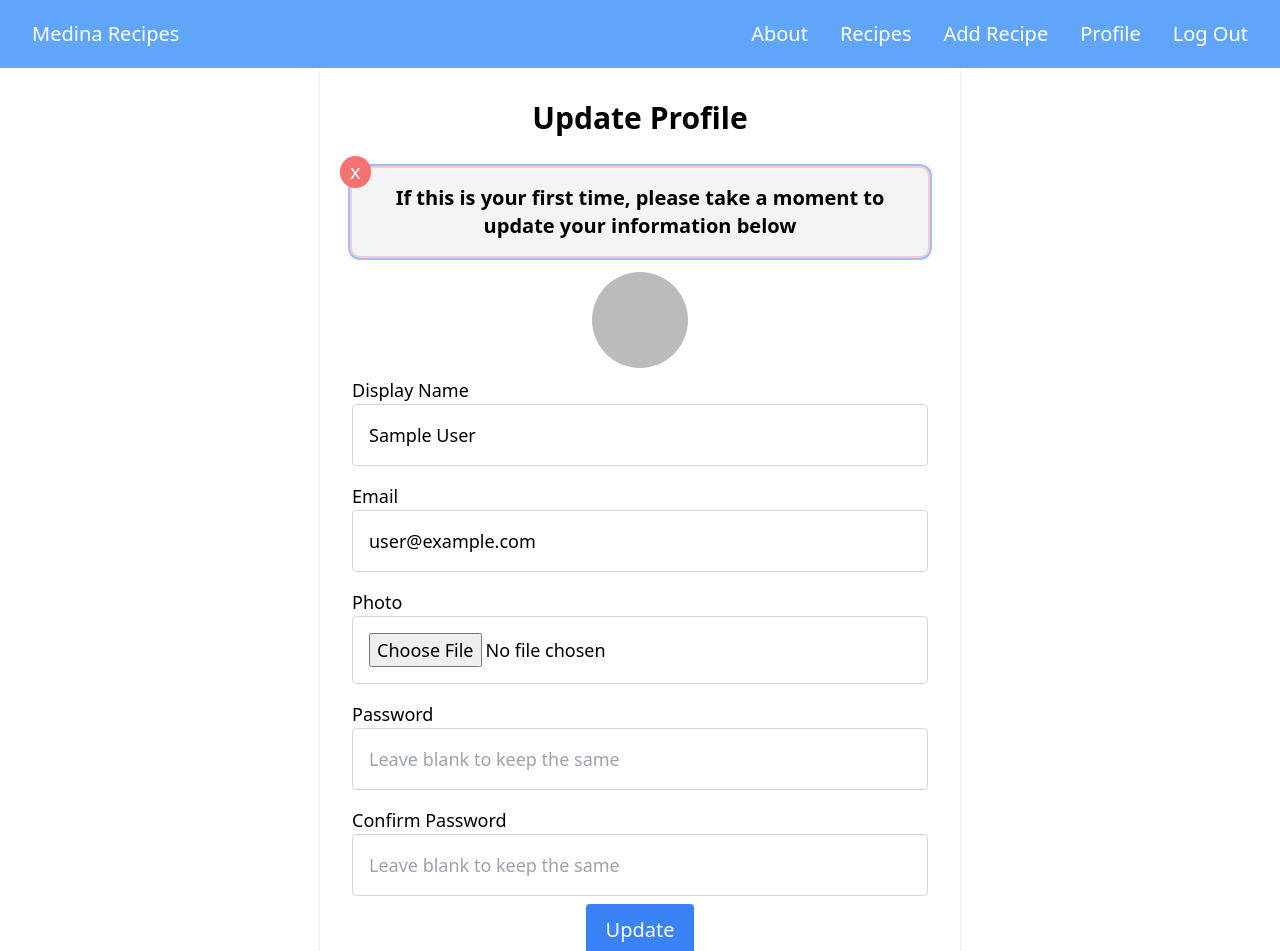
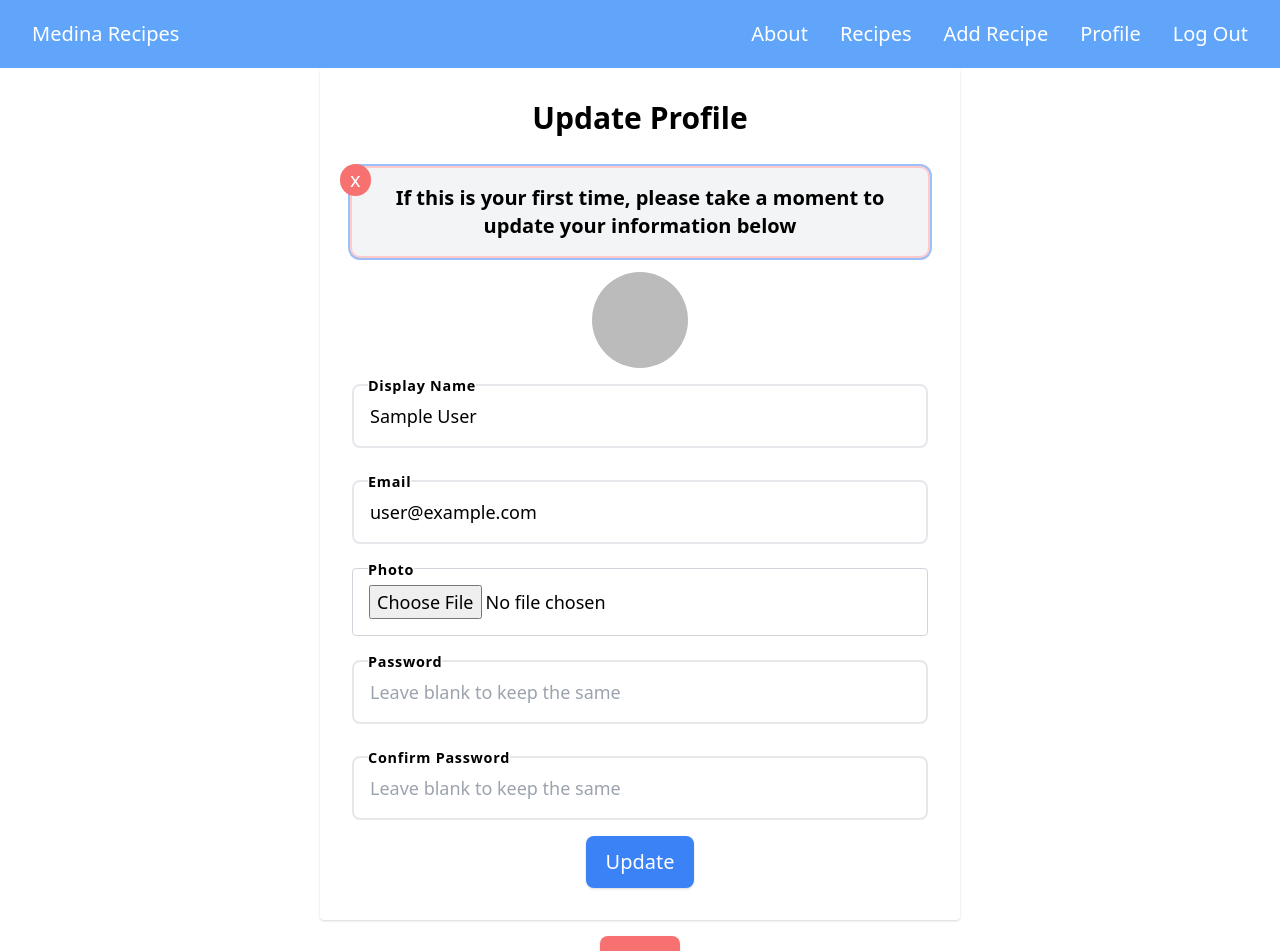
Before and after one commit to jccdev45/family-recipes, a React (Create React App) app: page /update-profile in a window 1280 px wide. Shown: the top 951 px of the page. Built offline with nearby package versions, Linux system fonts and the light colour scheme; no server answers; sample sign-in values are in the browser's storage.

Commit message:
Uniform...forms

```diff
--- a/src/screens/auth/ForgotPassword.js
+++ b/src/screens/auth/ForgotPassword.js
@@ -33,7 +33,7 @@ export function ForgotPassword() {
 
   return (
     <AuthContainer>
-      <div className="flex flex-col w-11/12 p-8 rounded shadow md:w-2/3">
+      <div className="flex flex-col w-11/12 p-8 rounded shadow md:w-2/3 lg:w-1/2">
         <h2 className="mb-4 text-3xl font-bold text-center">Password reset</h2>
         {error && <h1>{error}</h1>}
         {message && <h1>{message}</h1>}
@@ -44,19 +44,20 @@ export function ForgotPassword() {
         >
           <label
             htmlFor="email"
-            className="flex flex-col justify-start w-full my-4 text-lg rounded"
+            className="relative flex flex-col justify-start w-full my-4 text-lg rounded"
           >
-            <span>Email</span>
+            <small className="small -top-1">Email</small>
             <input
               ref={emailRef}
               type="email"
-              className="p-4 border border-gray-300 rounded"
+              className="input"
+              placeholder="john@doe.com"
               required
             />
           </label>
           <button
             disabled={loading}
-            className="px-6 py-4 text-white bg-blue-500 rounded"
+            className="px-6 py-4 text-lg font-bold text-white bg-blue-500 btn"
           >
             Reset Password
           </button>
--- a/src/screens/auth/Login.js
+++ b/src/screens/auth/Login.js
@@ -49,32 +49,34 @@ export function Login() {
         >
           <label
             htmlFor="email"
-            className="flex flex-col justify-start w-full my-4 text-lg rounded"
+            className="relative flex flex-col justify-start w-full my-4 text-lg rounded"
           >
-            <span>Email</span>
+            <small className="-top-1 small">Email</small>
             <input
               ref={emailRef}
               type="email"
-              className="p-4 border border-gray-300 rounded"
+              className="input"
               required
+              placeholder="john@doe.com"
             />
           </label>
           <label
             htmlFor="password"
-            className="flex flex-col justify-start w-full my-4 text-lg rounded"
+            className="relative flex flex-col justify-start w-full my-4 text-lg rounded"
           >
-            <span>Password</span>
+            <small className="-top-1 small">Password</small>
             <input
               ref={passwordRef}
               type="password"
-              className="p-4 border border-gray-300 rounded"
+              className="input"
               required
+              placeholder="hunter2"
             />
           </label>
           <button
             disabled={loading}
             type="submit"
-            className="px-6 py-4 text-white bg-blue-500 rounded"
+            className="px-6 py-4 text-lg font-bold text-white bg-blue-500 btn"
           >
             Log In
           </button>
--- a/src/screens/auth/Signup.js
+++ b/src/screens/auth/Signup.js
@@ -51,43 +51,46 @@ export function Signup() {
         >
           <label
             htmlFor="email"
-            className="flex flex-col justify-start w-full my-4 text-lg rounded"
+            className="relative flex flex-col justify-start w-full my-2 text-lg rounded"
           >
-            <span>Email</span>
+            <small className="-top-1 small">Email</small>
             <input
               ref={emailRef}
               type="email"
-              className="p-4 border border-gray-300 rounded"
+              className="input"
+              placeholder="john@doe.com"
               required
             />
           </label>
           <label
             htmlFor="password"
-            className="flex flex-col justify-start w-full my-4 text-lg rounded"
+            className="relative flex flex-col justify-start w-full my-2 text-lg rounded"
           >
-            <span>Password</span>
+            <small className="-top-1 small">Password</small>
             <input
               ref={passwordRef}
               type="password"
-              className="p-4 border border-gray-300 rounded"
+              className="input"
+              placeholder="hunter2"
               required
             />
           </label>
           <label
             htmlFor="passwordConfirmation"
-            className="flex flex-col justify-start w-full my-4 text-lg rounded"
+            className="relative flex flex-col justify-start w-full my-2 text-lg rounded"
           >
-            <span>Confirm Password</span>
+            <small className="-top-1 small">Confirm Password</small>
             <input
               ref={confirmPasswordRef}
               type="password"
-              className="p-4 border border-gray-300 rounded"
+              className="input"
+              placeholder="hunter2"
               required
             />
           </label>
           <button
             disabled={loading}
-            className="px-6 py-4 text-white bg-blue-500 rounded"
+            className="px-6 py-4 text-lg font-bold text-white bg-blue-500 btn"
           >
             Sign Up
           </button>
@@ -95,7 +98,7 @@ export function Signup() {
       </div>
       <div className="my-4 text-xl">
         <span>Already have an account?</span>
-        <Link to="/login" className="text-blue-400 underline">
+        <Link to="/login" className="link">
           Log In
         </Link>
       </div>
--- a/src/screens/home/Home.js
+++ b/src/screens/home/Home.js
@@ -64,9 +64,7 @@ export function Home() {
               <span>
                 <span>at the bottom of the page.</span>
                 <div className="p-2 text-center bg-gray-100 rounded-lg">
-                  <span className="block font-bold text-red-400 lg:inline">
-                    Note:
-                  </span>
+                  <span className="block font-bold text-red-400">Note:</span>
                   If you are not currently signed in, you will be redirected to
                   the Login page.
                 </div>
--- a/src/screens/profile/Profile.js
+++ b/src/screens/profile/Profile.js
@@ -71,7 +71,7 @@ export function Profile() {
         {id === currentUser.uid && (
           <Link
             to="/update-profile"
-            className="w-2/3 p-4 mx-auto my-4 mt-3 text-lg text-center text-white bg-blue-500 rounded md:w-1/3 lg:w-1/4"
+            className="w-2/3 p-4 mx-auto my-4 mt-3 text-lg font-bold text-center text-white bg-blue-500 rounded md:w-1/3 lg:w-1/4"
           >
             Update Profile
           </Link>
--- a/src/screens/profile/UpdateProfile.js
+++ b/src/screens/profile/UpdateProfile.js
@@ -94,7 +94,7 @@ export function UpdateProfile() {
 
   return (
     <AuthContainer>
-      <div className="grid w-1/3 grid-cols-1 p-8 mx-auto rounded shadow md:w-2/3 lg:w-1/2">
+      <div className="grid w-full grid-cols-1 p-8 mx-auto rounded shadow md:w-2/3 lg:w-1/2">
         <h2 className="mb-4 text-3xl font-bold text-center">Update Profile</h2>
         <div
           className={`${
@@ -102,7 +102,7 @@ export function UpdateProfile() {
           } relative p-4 my-4 text-xl font-bold text-center bg-gray-100 rounded-lg shadow ring-2 ring-offset-2 ring-offset-red-200`}
         >
           <button
-            className="absolute px-2.5 py-0.5 text-white hover:bg-red-500 bg-red-400 rounded-full -left-3 -top-3"
+            className="absolute px-2.5 py-0.5 text-white hover:bg-red-500 bg-red-400 rounded-full -left-3 -top-1"
             onClick={toggleClosed}
           >
             x
@@ -121,39 +121,38 @@ export function UpdateProfile() {
           className="mx-auto rounded-full"
         />
         <form
-          action=""
           className="flex flex-col items-center w-full mx-auto"
           onSubmit={handleSubmit}
         >
           <label
             htmlFor="displayName"
-            className="flex flex-col justify-start w-full my-2 text-lg rounded"
+            className="relative flex flex-col justify-start w-full my-2 text-lg rounded"
           >
-            <span>Display Name</span>
+            <small className="small -top-1">Display Name</small>
             <input
               ref={displayNameRef}
               type="text"
               defaultValue={currentUser.displayName}
-              className="p-4 border border-gray-300 rounded"
+              className="input"
             />
           </label>
           <label
             htmlFor="email"
-            className="flex flex-col justify-start w-full my-2 text-lg rounded"
+            className="relative flex flex-col justify-start w-full my-2 text-lg rounded"
           >
-            <span>Email</span>
+            <small className="small -top-1">Email</small>
             <input
               ref={emailRef}
               type="email"
               defaultValue={currentUser.email}
-              className="p-4 border border-gray-300 rounded"
+              className="input"
             />
           </label>
           <label
             htmlFor="img"
             className="relative flex flex-col justify-start w-full my-2 text-lg rounded"
           >
-            <span>Photo</span>
+            <small className="small -top-3">Photo</small>
             <input
               ref={photoRef}
               onChange={handleChange}
@@ -175,37 +174,37 @@ export function UpdateProfile() {
           </label>
           <label
             htmlFor="password"
-            className="flex flex-col justify-start w-full my-2 text-lg rounded"
+            className="relative flex flex-col justify-start w-full my-2 text-lg rounded"
           >
-            <span>Password</span>
+            <small className="small -top-1">Password</small>
             <input
               ref={passwordRef}
               type="password"
               placeholder="Leave blank to keep the same"
-              className="p-4 border border-gray-300 rounded"
+              className="input"
             />
           </label>
           <label
             htmlFor="passwordConfirmation"
-            className="flex flex-col justify-start w-full my-2 text-lg rounded"
+            className="relative flex flex-col justify-start w-full my-2 text-lg rounded"
           >
-            <span>Confirm Password</span>
+            <small className="small -top-1">Confirm Password</small>
             <input
               ref={confirmPasswordRef}
               type="password"
               placeholder="Leave blank to keep the same"
-              className="p-4 border border-gray-300 rounded"
+              className="input"
             />
           </label>
           <button
             disabled={loading}
-            className="px-5 py-3 text-xl text-white bg-blue-500 rounded"
+            className="px-5 py-3 text-xl text-white bg-blue-500 btn text-bold"
           >
             Update
           </button>
         </form>
       </div>
-      <div className="p-3 my-4 text-white bg-red-400 rounded hover:bg-red-500">
+      <div className="p-3 my-4 text-lg text-white bg-red-400 btn text-bold hover:bg-red-500">
         <Link to={`/user/${currentUser.uid}`}>Cancel</Link>
       </div>
     </AuthContainer>
--- a/src/styles/tailwind.css
+++ b/src/styles/tailwind.css
@@ -17,7 +17,7 @@
     @apply underline bg-blue-200 bg-opacity-50 rounded ring-opacity-50 ring-2 ring-offset-2 ring-offset-gray-300;
   }
   .custom-list-item {
-    @apply p-2 my-1;
+    @apply p-2 my-2;
   }
   .input {
     @apply w-full p-4 mx-auto my-2 border-2 rounded-lg;
@@ -37,6 +37,9 @@
   .checkmark {
     @apply absolute text-2xl transition-opacity duration-100 ease-in-out -right-7;
   }
+  .btn {
+    @apply transition-all duration-300 ease-in-out rounded-lg shadow hover:shadow-md;
+  }
 }
 
 @media (min-width: 1024px) {
```
